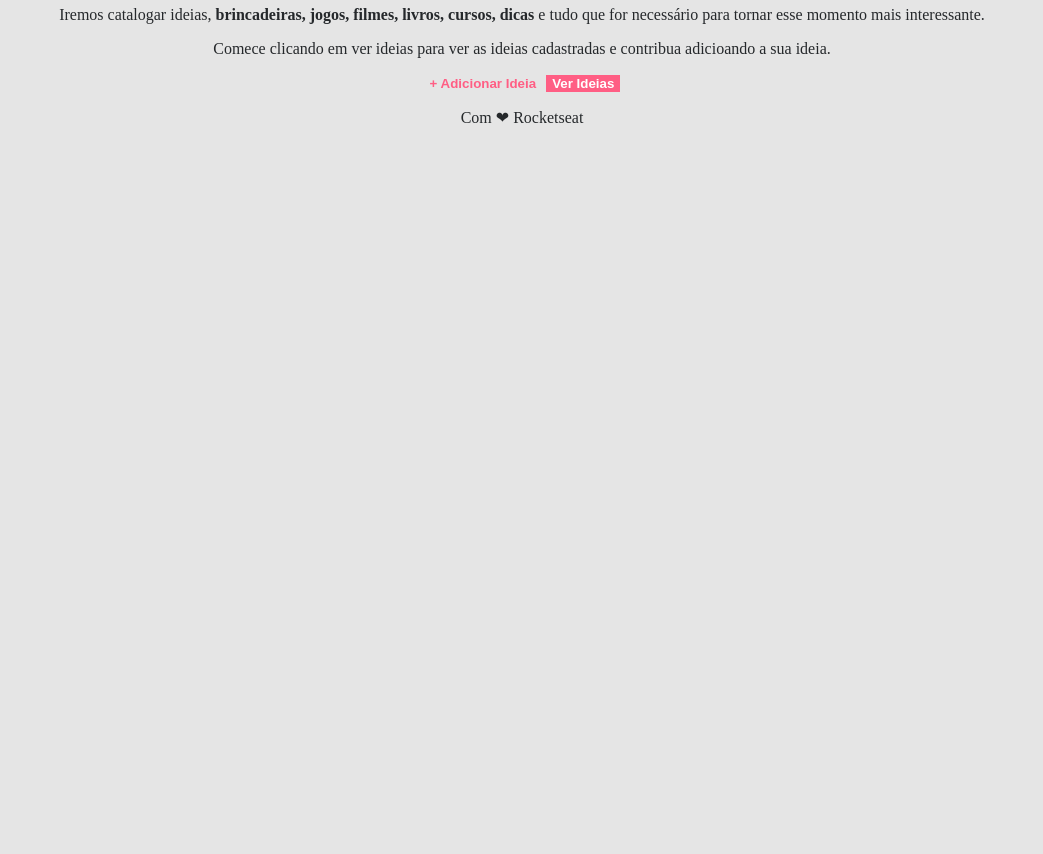
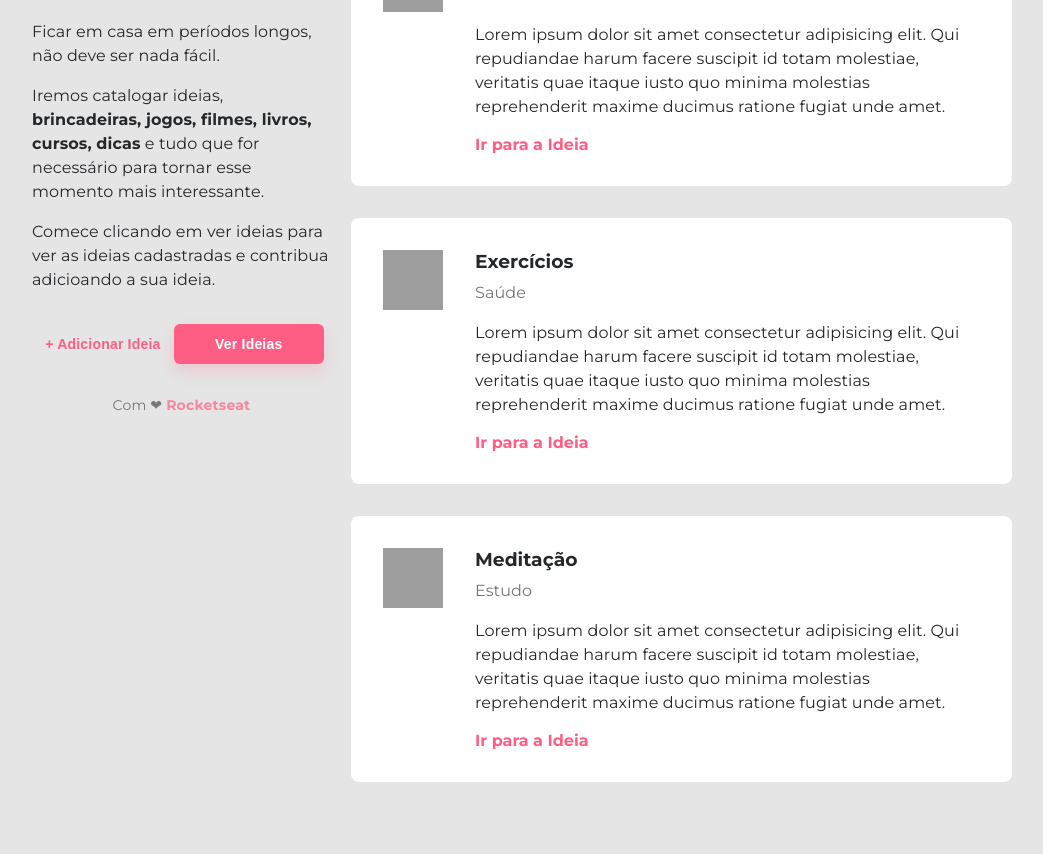
Before and after one commit to antoniofern/WorkshoDev, a plain HTML site: page index.html in a window 1280 px wide. Shown: the part 120-974 px from the top of the page, without its empty margins (118-1161 px from the left). Before the commit the page ends 800 px from the top, so only its background shows below. Drawn offline with Linux system fonts and the light colour scheme; grey boxes are pictures that could not be loaded.

Commit message:
Adicionando tags ao html e estilizando no css

```diff
--- a/index.html
+++ b/index.html
@@ -1,32 +1,105 @@
 <!DOCTYPE html>
 <html>
   <head>
-    <meta charset="UTF-8">
+    <meta charset="UTF-8" />
     <title>Casa Criativa</title>
 
-    <link rel="stylesheet" href="style.css">
+
+
+    <link href="https://fonts.googleapis.com/css?family=Montserrat:300,400,600,700,900&display=swap" rel="stylesheet">
+    <link rel="stylesheet" href="style.css" />
   </head>
 
   <body>
-    <img src="logo.png" alt="Imagem da Logomarca">
+    <div id="container">
+      <section id="intro">
+        <header>
+          <img src="logo.png" alt="Imagem da Logomarca" />
+        </header>
+
+        <main>
           <p>
-        Ficar em casa em períodos longos,
-        não deve ser nada fácil.
+            Ficar em casa em períodos longos, não deve ser nada fácil.
           </p>
           <p>
-        Iremos catalogar ideias, <strong>brincadeiras, jogos, filmes,
-         livros, cursos, dicas</strong> e tudo que
-         for necessário para tornar esse momento mais interessante.
+            Iremos catalogar ideias,
+            <strong>brincadeiras, jogos, filmes, livros, cursos, dicas</strong>
+            e tudo que for necessário para tornar esse momento mais
+            interessante.
           </p>
           <p>
-        Comece clicando em ver ideias para ver as
-        ideias cadastradas e contribua adicioando a sua ideia.
+            Comece clicando em ver ideias para ver as ideias cadastradas e
+            contribua adicioando a sua ideia.
           </p>
+        </main>
 
+        <section id="buttons">
           <button>+ Adicionar Ideia</button>
           <button class="fat">Ver Ideias</button>
+        </section>
 
-    <p id="footer">Com ❤ <a href="http://rocketseat.com.br">Rocketseat</a></p>
+        <footer>Com ❤ <a href="http://rocketseat.com.br">Rocketseat</a></footer>
+      </section>
+
+      <section id="last-ideias">
+        <div class="idea">
+          <img
+            src="https://image.flaticon.com/icons/svg/2729/2729007.svg"
+            alt="Imagem de Curso de Programação"
+          />
+
+          <div class="content">
+            <h3>Cursos de Programação</h3>
+            <p>Estudo</p>
+            <div class="description">
+              Lorem ipsum dolor sit amet consectetur adipisicing elit. Qui
+              repudiandae harum facere suscipit id totam molestiae, veritatis
+              quae itaque iusto quo minima molestias reprehenderit maxime
+              ducimus ratione fugiat unde amet.
+            </div>
+            <a href="#">Ir para a Ideia</a>
+          </div>
+        </div>
+
+        <div class="idea">
+          <img
+            src="https://image.flaticon.com/icons/svg/2729/2729005.svg"
+            alt="Imagem de Exercícios"
+          />
+
+          <div class="content">
+            <h3>Exercícios</h3>
+            <p>Saúde</p>
+            <div class="description">
+              Lorem ipsum dolor sit amet consectetur adipisicing elit. Qui
+              repudiandae harum facere suscipit id totam molestiae, veritatis
+              quae itaque iusto quo minima molestias reprehenderit maxime
+              ducimus ratione fugiat unde amet.
+            </div>
+            <a href="#">Ir para a Ideia</a>
+          </div>
+        </div>
+
+        <div class="idea">
+          <img
+            src="https://image.flaticon.com/icons/svg/2729/2729027.svg"
+            alt="Imagem de Meditação"
+          />
+
+          <div class="content">
+            <h3>Meditação</h3>
+            <p>Estudo</p>
+            <div class="description">
+              Lorem ipsum dolor sit amet consectetur adipisicing elit. Qui
+              repudiandae harum facere suscipit id totam molestiae, veritatis
+              quae itaque iusto quo minima molestias reprehenderit maxime
+              ducimus ratione fugiat unde amet.
+            </div>
+            <a href="#">Ir para a Ideia</a>
+          </div>
+        </div>
+      </section>
+    </div>
 
     <script src="scripts.js"></script>
   </body>
--- a/style.css
+++ b/style.css
@@ -2,28 +2,134 @@ body {
     background: #e5e5e5;
     color: #25282B;
 
-    text-align: center;
-}
-
-
-button {
-    color: #ff5e84;
-
-    border: none;
-    font-weight: bold;
-    background: none;
-}
-
-.fat {
-    color: white;
-    background: #ff5e84;
-}
-
-#footer a {
-  color: #25282b;
-  text-decoration: none;
+    font-family: 'Montserrat', sans-serif;
+    margin: 0;
 }
 
 .hide {
     display: none;
 }
+
+a {
+    color: #ff5e84;
+    font-weight: bold;
+    text-decoration: none;
+}
+
+a:hover {
+    text-decoration: underline;
+}
+
+#container {
+    width: 80%;
+    max-width: 980px;
+
+    margin: 40px auto;
+
+    display: flex;
+}
+
+#intro {
+    width: 300px;
+    margin-right: 20px;
+}
+
+main {
+    margin: 32px 0;
+}
+
+#buttons {
+    display: flex;
+    justify-content: space-evenly;
+    margin-bottom: 32px;
+
+}
+
+button {
+    background: none;
+    color: #ff5e84;
+
+    border: none;
+
+    font-size: 14px;
+    font-weight: bold;
+    line-height: 18px;
+    letter-spacing: 0.2px;
+
+    cursor: pointer;
+
+    outline: none;
+}
+
+button:hover {
+    text-decoration: underline;
+}
+
+button.fat {
+    color: white;
+    background: #ff5e84;
+
+    width: 150px;
+    height: 40px;
+
+    border-radius: 6px;
+
+    box-shadow: 0px 8px 16px #ff5e8432;
+}
+
+button.fat:hover {
+    text-decoration: none;
+}
+
+footer {
+    text-align: center;
+
+    font-size: 14px;
+    font-weight: regular;
+    line-height: 18px;
+    letter-spacing: 0.2px;
+
+    color: #777;
+}
+
+footer a {
+    opacity: 0.7;
+}
+
+.idea {
+    display: flex;
+
+    background-color: #fff;
+    box-shadow: 0 4px 16px -8px rgba(1, 1, 1, 0);
+    border-radius: 8px;
+
+    padding: 32px;
+
+    margin-bottom: 32px;
+}
+
+.idea img {
+    width: 60px;
+    height: 60px;
+
+    margin-right: 32px;
+}
+
+.idea h3 {
+    margin: 0;
+}
+
+.idea p {
+    margin: 8px 0;
+    color: #777;
+}
+
+.idea .description {
+    margin: 16px 0;
+}
+
+p, .description {
+    font-size: 16px;
+    line-height: 24px;
+    letter-spacing: 0.1px;
+}
```
Lines whose indentation alone changed are shown as unchanged.
